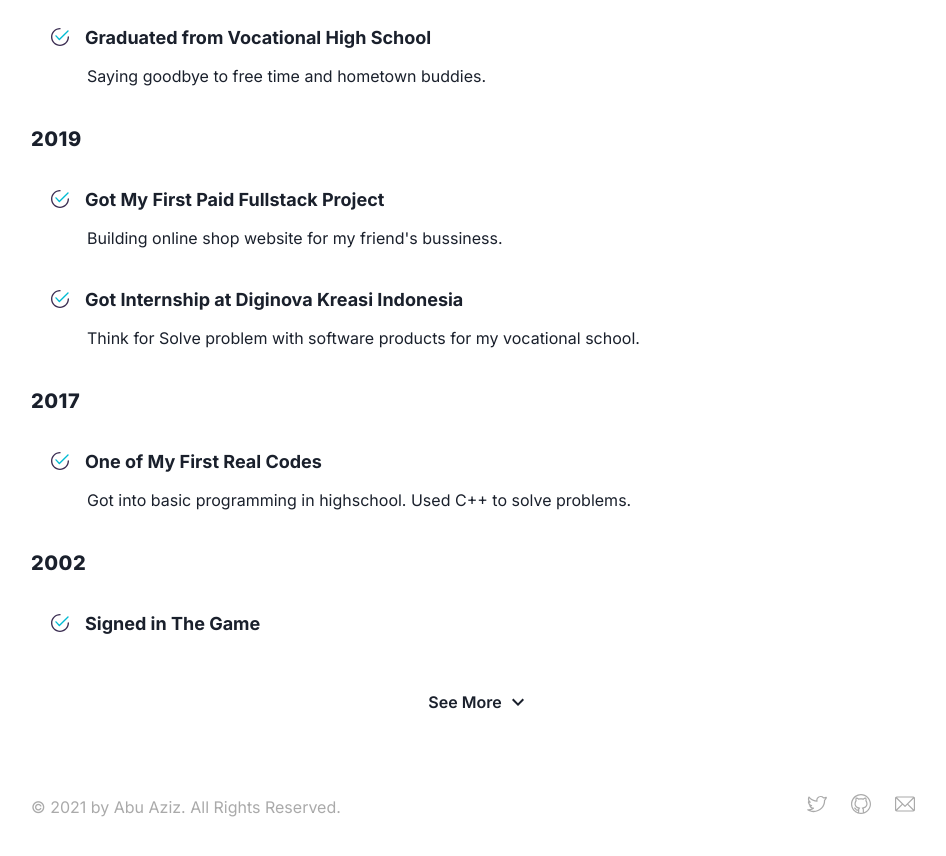
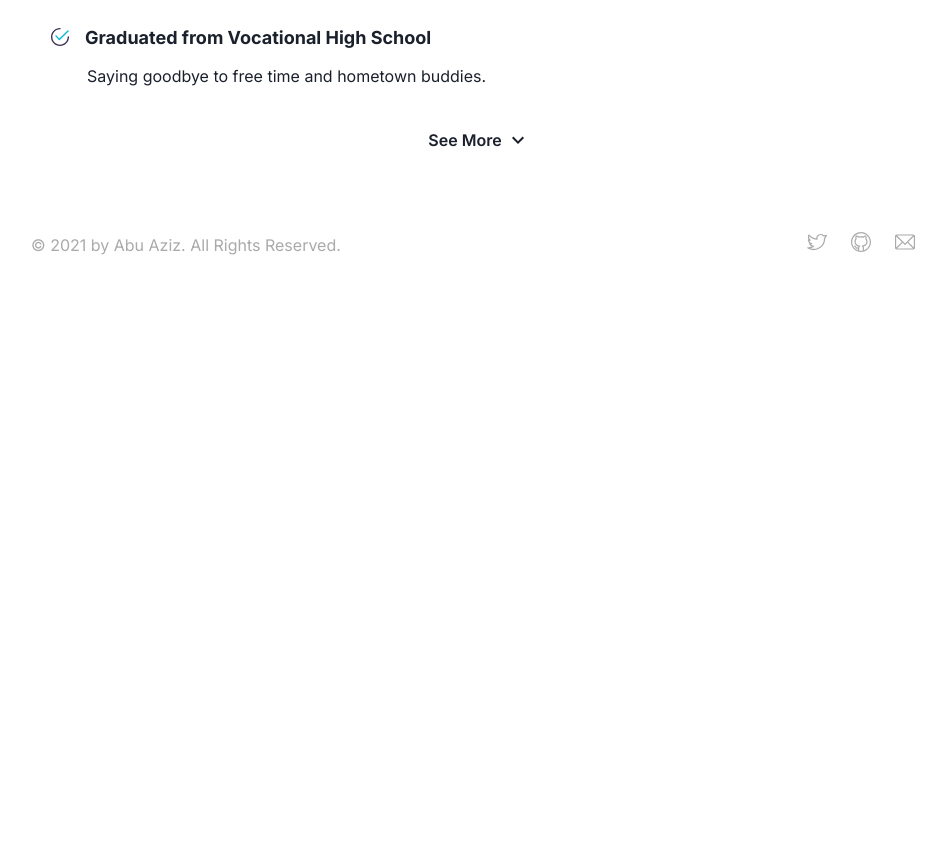
Before and after one commit to abuzaio/abuzaio, a Next.js app: page / in a window 1280 px wide. Shown: the part 2100-2956 px from the top of the page, without its empty margins (161-1107 px from the left). After the commit the page ends 2406 px from the top, so only its background shows below. Built offline with nearby package versions, Linux system fonts and the light colour scheme.

Commit message:
move timeline data to json and create show less tl

```diff
--- a/components/sections/Featured/index.js
+++ b/components/sections/Featured/index.js
@@ -16,8 +16,9 @@ export default function Featured() {
       </Text>
 
       {/* POST ITEM 1 */}
-      {postData.map((value) => (
+      {postData.map((value, index) => (
         <PostItem
+          key={index}
           route={`/blog/${value.title.toLowerCase().replace(" ", "-")}`}
           title={value.title}
           subtitle={value.subtitle}
--- a/components/sections/Hero/index.js
+++ b/components/sections/Hero/index.js
@@ -26,8 +26,13 @@ export default function Hero() {
           </Text>
 
           {/* INTEREST ITEMS */}
-          {heroData.map((value) => (
-            <Text fontSize={["sm", "md"]} mb={[5, 8]} lineHeight={1.8}>
+          {heroData.map((value, index) => (
+            <Text
+              key={index}
+              fontSize={["sm", "md"]}
+              mb={[5, 8]}
+              lineHeight={1.8}
+            >
               {value}
             </Text>
           ))}
--- a/components/sections/Timeline/index.js
+++ b/components/sections/Timeline/index.js
@@ -1,8 +1,12 @@
-import { ChevronDownIcon } from "@chakra-ui/icons";
+import { ChevronDownIcon, ChevronUpIcon } from "@chakra-ui/icons";
 import { Box, Flex, Text } from "@chakra-ui/react";
 import TimelineItem from "../../atoms/TimelineItem";
+import timelineData from "../../../data/timeline.json";
+import { useState } from "react";
 
 export default function Timeline() {
+  const [showAll, setShowAll] = useState(false);
+
   return (
     <Box px={[8, 10, 20, 24, 48]} py={[6, 8]}>
       {/* SECTION TITLE */}
@@ -15,105 +19,44 @@ export default function Timeline() {
         Timeline
       </Text>
 
-      <Box>
+      {timelineData
+        .slice(0, showAll ? timelineData.length - 1 : 2)
+        .map((value, index) => (
+          <Box key={index}>
             <Text
               fontWeight="extrabold"
               letterSpacing="wide"
               fontSize={["lg", "xl"]}
               mb={[6, 8]}
             >
-          2021
+              {value.year}
             </Text>
+            {value.achievements.map((item, count) => (
               <TimelineItem
-          title="Doing Some Research Project"
-          description="Collect and analyze NASA exo-planets data in outer sollar system."
+                key={count}
+                title={item.title}
+                description={item.description}
               />
-        <TimelineItem
-          title="Joined Dorsian Software Studio (PT. Skala Nusantara Digital)"
-          description="Collaboration as freelance-client partner to build small-medium mobile and web project."
-        />
-        <TimelineItem
-          title="Did A Lot of Freelance Projects"
-          description="Did multiple freelance projects with multiple organizations and clients."
-        />
-        <TimelineItem
-          title="Got Internship at Brilyan Trimatra Utama"
-          description="A tech company from Bekasi doing big project at PON 2020 Papua."
-        />
+            ))}
           </Box>
-      <Box>
-        <Text
-          fontWeight="extrabold"
-          letterSpacing="wide"
-          fontSize={["lg", "xl"]}
-          mb={[6, 8]}
+        ))}
+      <Box
+        mt={10}
+        cursor="pointer"
+        _hover={{ opacity: 0.7 }}
+        onClick={() => {
+          setShowAll(!showAll);
+        }}
       >
-          2020
-        </Text>
-        <TimelineItem
-          title="Won 1st Place in App Development Challenge"
-          description="Marathon challenge to build hospital problem solution in 7 days using Flutter."
-        />
-        <TimelineItem
-          title="Biggest Project Yet"
-          description="Building from scratch food order payment gateway system."
-        />
-        <TimelineItem
-          title="Graduated from Vocational High School"
-          description="Saying goodbye to free time and hometown buddies."
-        />
-      </Box>
-      <Box>
-        <Text
-          fontWeight="extrabold"
-          letterSpacing="wide"
-          fontSize={["lg", "xl"]}
-          mb={[6, 8]}
-        >
-          2019
-        </Text>
-        <TimelineItem
-          title="Got My First Paid Fullstack Project"
-          description="Building online shop website for my friend's bussiness."
-        />
-        <TimelineItem
-          title="Got Internship at Diginova Kreasi Indonesia"
-          description="Think for Solve problem with software products
-            for my vocational school."
-        />
-      </Box>
-      <Box>
-        <Text
-          fontWeight="extrabold"
-          letterSpacing="wide"
-          fontSize={["lg", "xl"]}
-          mb={[6, 8]}
-        >
-          2017
-        </Text>
-        <TimelineItem
-          title="One of My First Real Codes"
-          description="Got into basic programming in highschool.
-            Used C++ to solve problems."
-        />
-      </Box>
-      <Box>
-        <Text
-          fontWeight="extrabold"
-          letterSpacing="wide"
-          fontSize={["lg", "xl"]}
-          mb={[6, 8]}
-        >
-          2002
-        </Text>
-        <TimelineItem title="Signed in The Game" />
-      </Box>
-      <Box mt={10} cursor="pointer" _hover={{ opacity: 0.7 }}>
         <Flex direction="row" justifyContent="center">
           <Text fontWeight="semibold" textAlign="center" mr={1}>
-            See More
+            {showAll ? "Show Less" : "See More"}
           </Text>
+          {showAll ? (
+            <ChevronUpIcon width={6} height={6} />
+          ) : (
             <ChevronDownIcon width={6} height={6} />
+          )}
         </Flex>
       </Box>
     </Box>
--- a/data/timeline.json
+++ b/data/timeline.json
@@ -0,0 +1,71 @@
+[
+  {
+    "year": "2021",
+    "achievements": [
+      {
+        "title": "Doing Some Research Project",
+        "description": "Collect and analyze NASA exo-planets data in outer sollar system."
+      },
+      {
+        "title": "Joined Dorsian Software Studio (PT. Skala Nusantara Digital)",
+        "description": "Collaboration as freelance-client partner to build small-medium mobile and web project."
+      },
+      {
+        "title": "Did A Lot of Freelance Projects",
+        "description": "Did multiple freelance projects with multiple organizations and clients."
+      },
+      {
+        "title": "Got Internship at Brilyan Trimatra Utama",
+        "description": "A tech company from Bekasi doing big project at PON 2020 Papua."
+      }
+    ]
+  },
+  {
+    "year": "2020",
+    "achievements": [
+      {
+        "title": "Won 1st Place in App Development Challenge",
+        "description": "Marathon challenge to build hospital problem solution in 7 days using Flutter."
+      },
+      {
+        "title": "Biggest Project Yet",
+        "description": "Building from scratch food order payment gateway system."
+      },
+      {
+        "title": "Graduated from Vocational High School",
+        "description": "Saying goodbye to free time and hometown buddies."
+      }
+    ]
+  },
+  {
+    "year": "2019",
+    "achievements": [
+      {
+        "title": "Got My First Paid Fullstack Project",
+        "description": "Building online shop website for my friend's bussiness."
+      },
+      {
+        "title": "Got Internship at Diginova Kreasi Indonesia",
+        "description": "Think to solve problem by building software products for my school."
+      }
+    ]
+  },
+  {
+    "year": "2017",
+    "achievements": [
+      {
+        "title": "One of My First Real Codes",
+        "description": "Got into basic programming in highschool. Used C++ to solve algorithm."
+      }
+    ]
+  },
+  {
+    "year": "2002",
+    "achievements": [
+      {
+        "title": "Signed in The Game",
+        "description": ""
+      }
+    ]
+  }
+]
```
Lines whose indentation alone changed are shown as unchanged.
